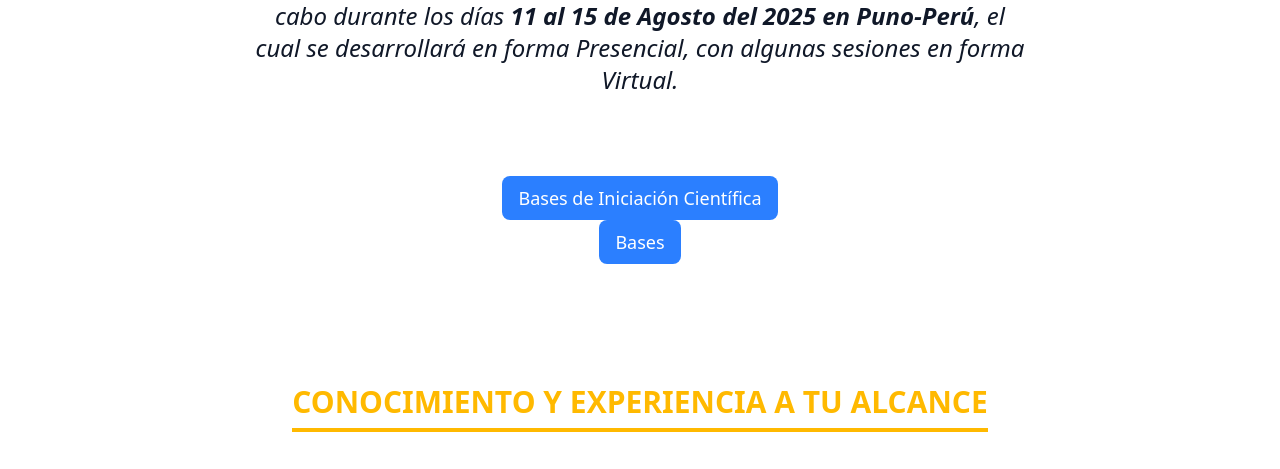
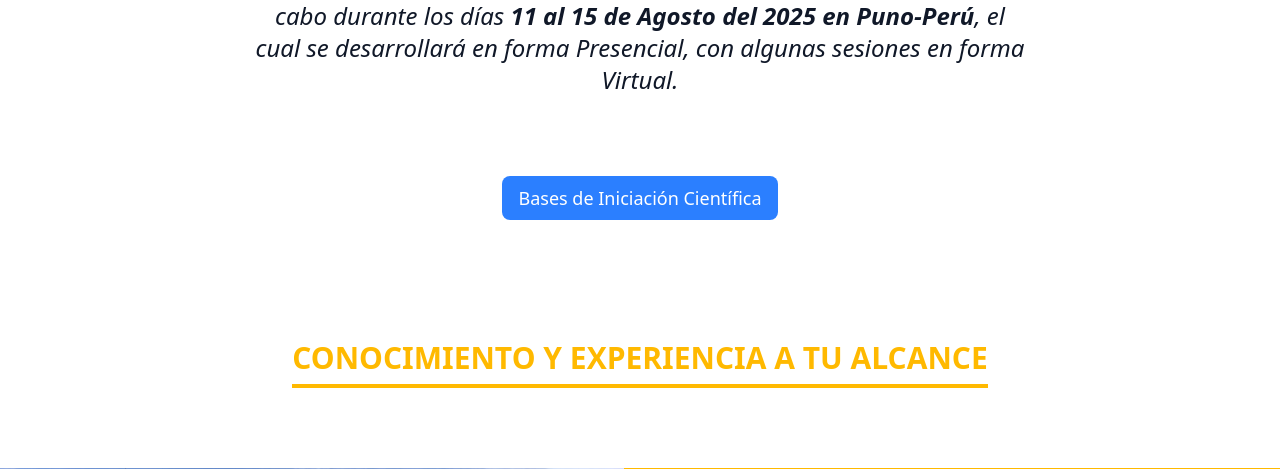
Before and after one commit to AdderlyMendoza/congreso-fismat, a Django app: template web/templates/web/pagWeb.html in a window 1280 px wide. Shown: the part 1156-1625 px from the top of the page. Run offline with Django 3.2, Linux system fonts and the light colour scheme; the template is opened without the code that fills it, so the values that code supplies are empty; style sheets or scripts are compiled from the project's sources; some libraries are stand-ins or nearby versions.

Commit message:
add pag bases

```diff
--- a/web/templates/web/bases.html
+++ b/web/templates/web/bases.html
@@ -412,7 +412,11 @@
                     resuelta por la
                     comisión organizadora. </p>
             </section>
+
+            <!-- <a href="{% static 'pdf/bic-ultimo.pdf' %}" class="bg-blue-500 px-4 py-2 rounded-lg text-white cursor-pointer text-lg hover:bg-blue-600" target="_blank" rel="noopener noreferrer">Más información</a> -->
+
         </article>
+
 
     </section>
 
--- a/web/templates/web/pagWeb.html
+++ b/web/templates/web/pagWeb.html
@@ -133,9 +133,9 @@
 
             </div>
 
-            <a href="{% static 'pdf/bic-ultimo.pdf' %}" class="bg-blue-500 px-4 py-2 rounded-lg text-white cursor-pointer text-lg hover:bg-blue-600" data-aos="fade-up" target="_blank" rel="noopener noreferrer">Bases de Iniciación Científica</a>
+            {% comment %} <a href="{% static 'pdf/bic-ultimo.pdf' %}" class="bg-blue-500 px-4 py-2 rounded-lg text-white cursor-pointer text-lg hover:bg-blue-600" data-aos="fade-up" target="_blank" rel="noopener noreferrer">Bases de Iniciación Científica</a> {% endcomment %}
 
-            <a href="{% url 'bases-cientificas' %}" class="bg-blue-500 px-4 py-2 rounded-lg text-white cursor-pointer text-lg hover:bg-blue-600" data-aos="fade-up" target="_blank" rel="noopener noreferrer">Bases</a>
+            <a href="{% url 'bases-cientificas' %}" class="bg-blue-500 px-4 py-2 rounded-lg text-white cursor-pointer text-lg hover:bg-blue-600" data-aos="fade-up">Bases de Iniciación Científica</a>
 
         </section>
 
```
